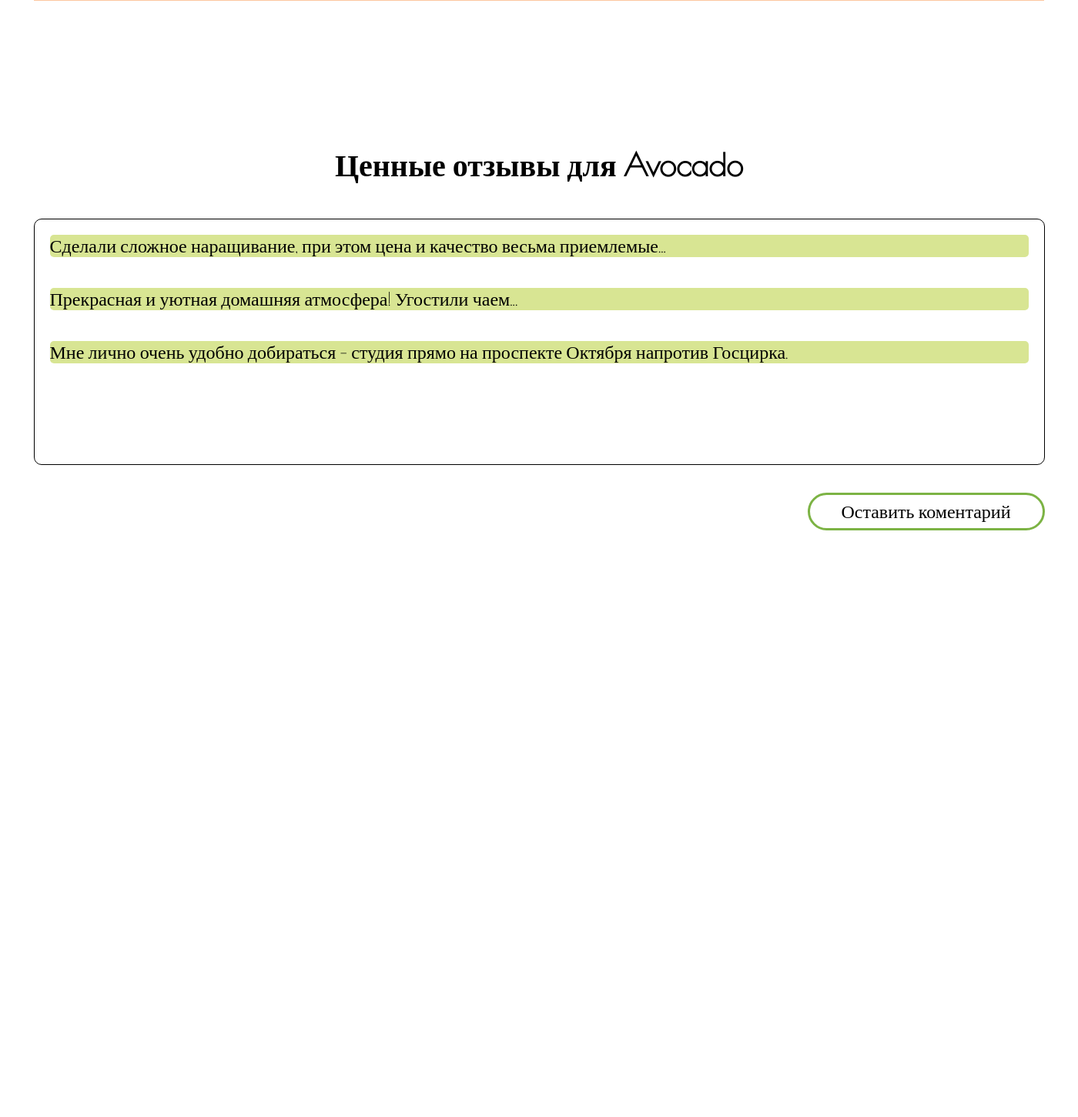
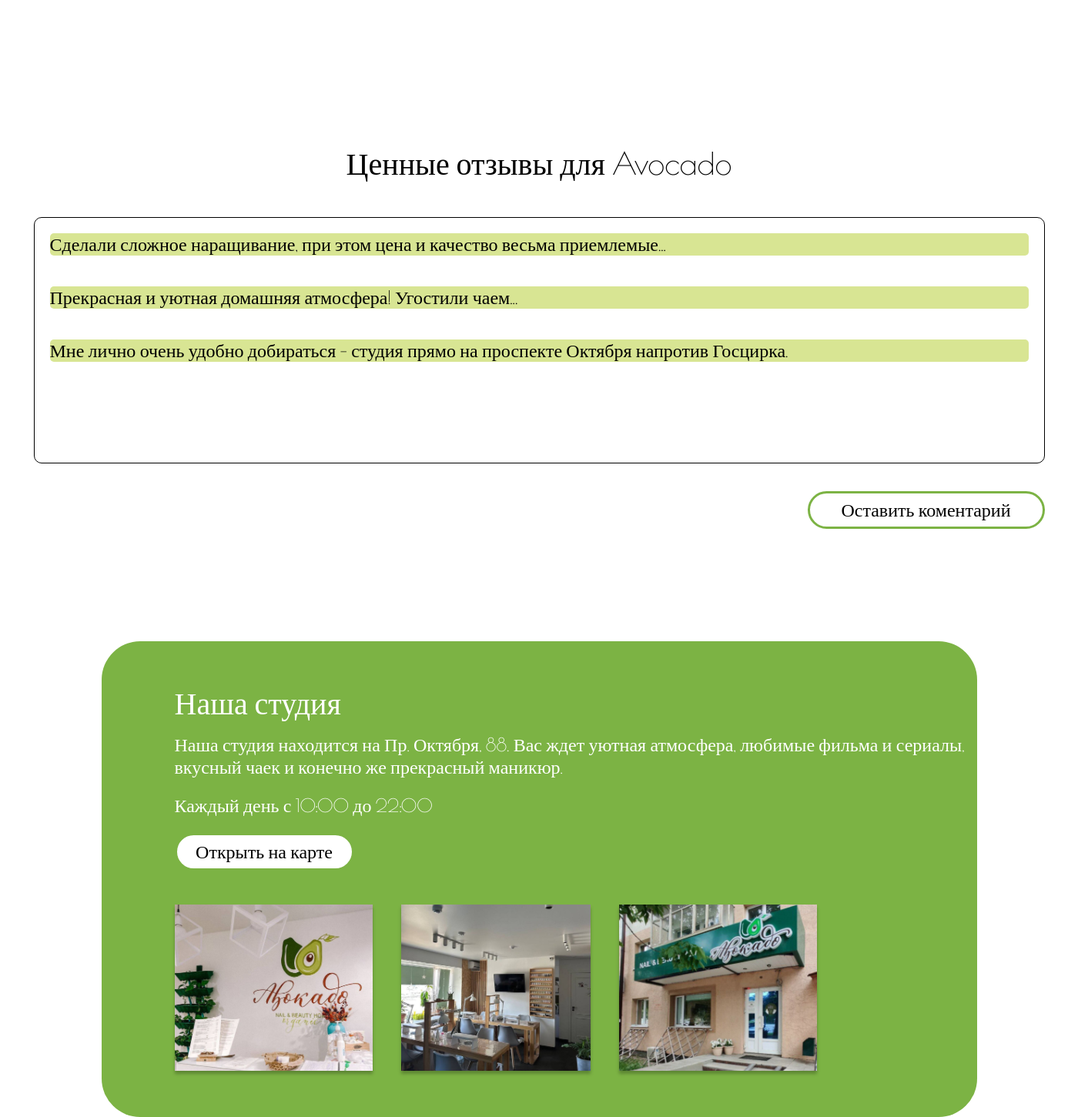
Before and after one commit to pivoforever/Nail_salon, a PHP site: page / in a window 1400 px wide. Shown: the part 3404-4855 px from the top of the page at 77% size. Before the commit the page ends 4093 px from the top, so only its background shows below. Run offline with PHP 8.4, Linux system fonts and the light colour scheme.

Commit message:
Закончил Наша студия

```diff
--- a/index.html
+++ b/index.html
@@ -102,7 +102,7 @@
       </section>
       <!-- Отзывы -->
       <section class="reviews">
-        <h2 id="our_works">Ценные отзывы для Avocado</h2>
+        <h2 id="reviews">Ценные отзывы для Avocado</h2>
         <div class="comments">
           <p>Сделали сложное наращивание, при этом цена и качество весьма приемлемые...</p>
           <p>Прекрасная и уютная домашняя атмосфера! Угостили чаем...</p>
@@ -113,7 +113,19 @@
         </div>
       </section>
       <!-- Наша студия -->
-      <section class="our_studio"></section>
+      <section class="our_studio">
+        <div class="our_studio_box">
+          <h2 id="our_studio">Наша студия</h2>
+          <p>Наша студия находится на Пр. Октября, 88. Вас ждет уютная атмосфера, любимые фильма и сериалы, вкусный чаек и конечно же прекрасный маникюр.</p>
+          <p>Каждый день с 10:00 до 22:00</p>
+          <a href="#" class="button">Открыть на карте</a>
+          <div class="our_studio_imgs">
+            <img src="img/os1.png" alt="">
+            <img src="img/os2.png" alt="">
+            <img src="img/os3.png" alt="">
+          </div>
+        </div>
+      </section>
     </main>
     <footer></footer>
   </div>
--- a/style/main.css
+++ b/style/main.css
@@ -22,6 +22,8 @@
 }
 h2 {
     font-size: 40px;
+    font-weight: normal;
+    margin: 0;
 }
 a:hover {
     transform: scale(1.1);
@@ -122,12 +124,12 @@
 .about-left {
     display: flex;
     flex-direction: column;
-    margin-top: 15px;
+    margin-top: 48px;
     margin-left: 55px;
     width: 715px;
 }
 .about-left h2 {
-    margin-bottom: 53px;
+    margin-bottom: 54px;
 }
 .about-left p {
     font-size: 24px;
@@ -206,6 +208,7 @@
 }
 .our_works h2 {
     margin-left: 344px;
+    margin-bottom: 31px;
 }
 .carousel {
     overflow-x: scroll;
@@ -252,7 +255,7 @@
 .rev-button {
     display: flex;
     width: 1313px;
-    margin: 0 auto;
+    margin: 0 auto 146px;
     justify-content: flex-end;
 }
 .reviews .button{
@@ -261,3 +264,39 @@
     height: 49px;
     border: 3px solid rgb(124, 179, 68);
 }
+.our_studio {
+}
+.our_studio_box {
+    display: flex;
+    flex-direction: column;
+    margin: 0 auto;
+    border-radius: 50px;
+    background: rgb(124, 179, 68);
+    max-width: 1137px;
+    min-height: 618px;
+    padding-left: 95px;
+    padding-top: 57px;
+}
+.our_studio_box h2 {
+    color: white;
+    margin-bottom: 15px;
+}
+.our_studio_box p {
+    font-size: 24px;
+    color: white;
+    margin-bottom: 21px;
+}
+.our_studio_box .button {
+    background: white;
+    width: 233px;
+    height: 49px;
+    border: 3px solid rgb(124, 179, 68);
+    margin-bottom: 44px;
+}
+.our_studio_imgs {
+    display: flex;
+    gap: 37px;
+}
+.our_studio_imgs img {
+    box-shadow: 0px 4px 4px 0px rgba(0, 0, 0, 0.25);
+}
```
Also changed, not shown: img/os1.png (added), img/os2.png (added), img/os3.png (added).
